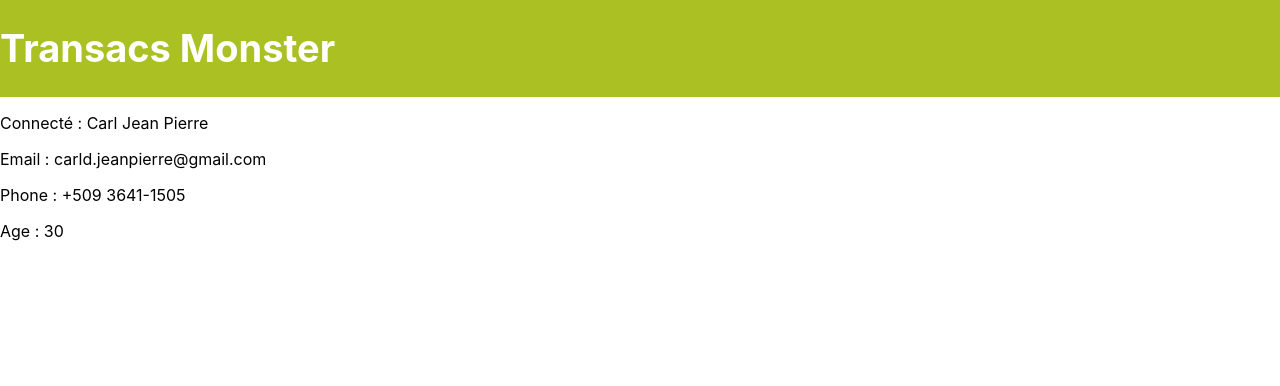
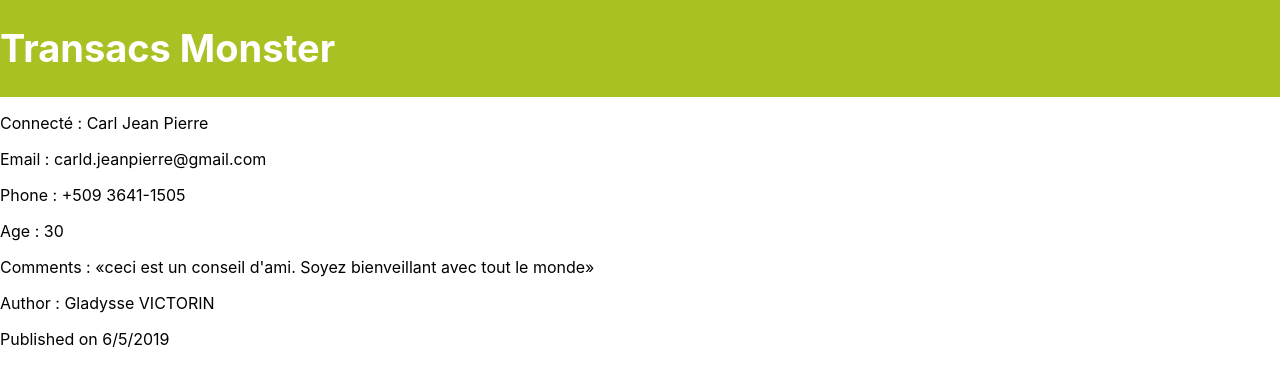
Before and after one commit to jdudby/codes, a React (Create React App) app in the folder transacsmonster/: page / in a window 1280 px wide. Shown: the top 386 px of the page. Built offline with nearby package versions, Linux system fonts and the light colour scheme.

Commit message:
Commit 12/06/2019 in the morning

```diff
--- a/transacsmonster/src/App.js
+++ b/transacsmonster/src/App.js
@@ -10,6 +10,7 @@ function App() {
       </header>
 
       <section id="login"></section>
+      <section id="comment"></section>
     </div>
 
   );
--- /dev/null
+++ b/transacsmonster/src/Comments.js
@@ -0,0 +1,13 @@
+import React from "react";
+
+function Comments(props){
+  return (
+<div>
+<p>Comments : «{props.text}»</p>
+<p>Author : {props.author.name} {props.author.lastname}</p>
+<p>Published on {props.date}</p>
+</div>
+  );
+}
+
+export default Comments;
--- a/transacsmonster/src/index.js
+++ b/transacsmonster/src/index.js
@@ -4,11 +4,30 @@ import './index.css';
 import App from './App';
 import Titre from "./Titre";
 import Connecter from "./Connecter";
+import Comments from "./Comments";
 import * as serviceWorker from './serviceWorker';
+
+const comment={
+  author : {
+    name:"Gladysse",
+    lastname:"VICTORIN",
+  },
+  text:"ceci est un conseil d'ami. Soyez bienveillant avec tout le monde",
+  date:new Date().toLocaleDateString()
+};
 
 ReactDOM.render(<App />, document.getElementById('root'));
 ReactDOM.render(<Titre />, document.getElementById('root2'));
 ReactDOM.render(<Connecter />, document.getElementById('login'));
+ReactDOM.render(
+  <Comments author={comment.author}
+  name={comment.name}
+  lastname={comment.lastname}
+  text={comment.text}
+  date={comment.date}
+  />,
+ document.getElementById("comment")
+);
 
 
 // If you want your app to work offline and load faster, you can change
```
Also changed, not shown: transacsmonster/Notes.txt.
